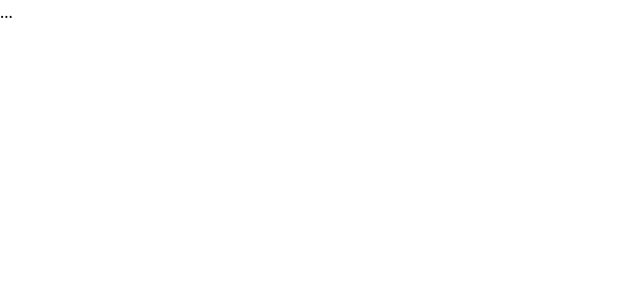
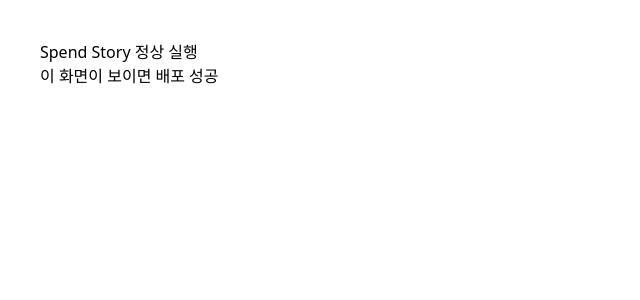
Before and after one commit to youngjun478-ops/spend-story-original, a React (Vite) app: page / in a window 1280 px wide. Shown: the top 300 px of the page, without its empty margins (0-640 px from the left). Built offline with nearby package versions, Linux system fonts and the light colour scheme.

Commit message:
Add files via upload

```diff
--- a/src/App.jsx
+++ b/src/App.jsx
@@ -1,5 +1,12 @@
-export default function ViralMVP() {
+import React from "react";
+
+function App() {
   return (
-    <div>...</div>
+    <div style={{padding:40}}>
+      <h1>Spend Story 정상 실행</h1>
+      <p>이 화면이 보이면 배포 성공</p>
+    </div>
   );
 }
+
+export default App;
```
Also changed, not shown: package.json (+3 -6 lines).
